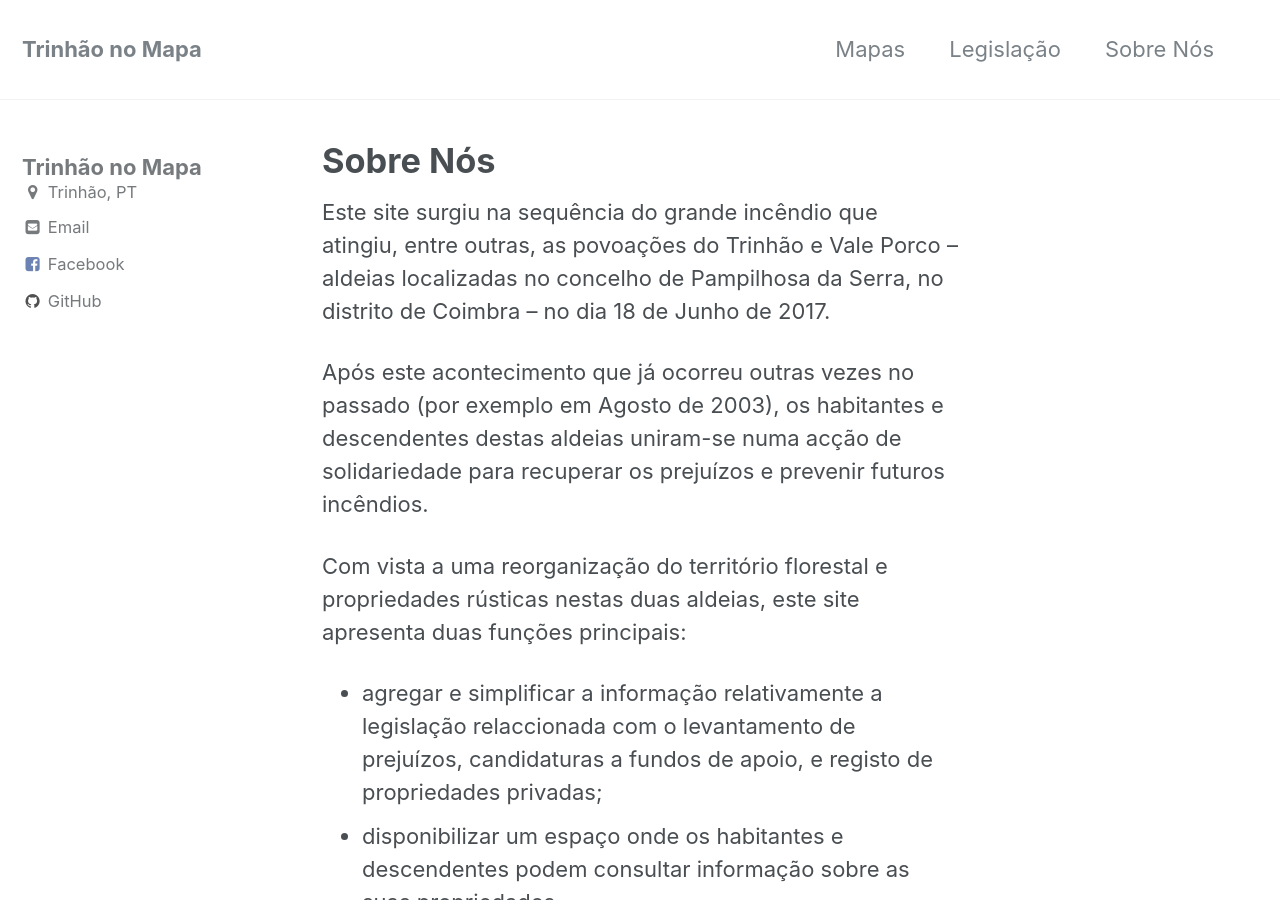
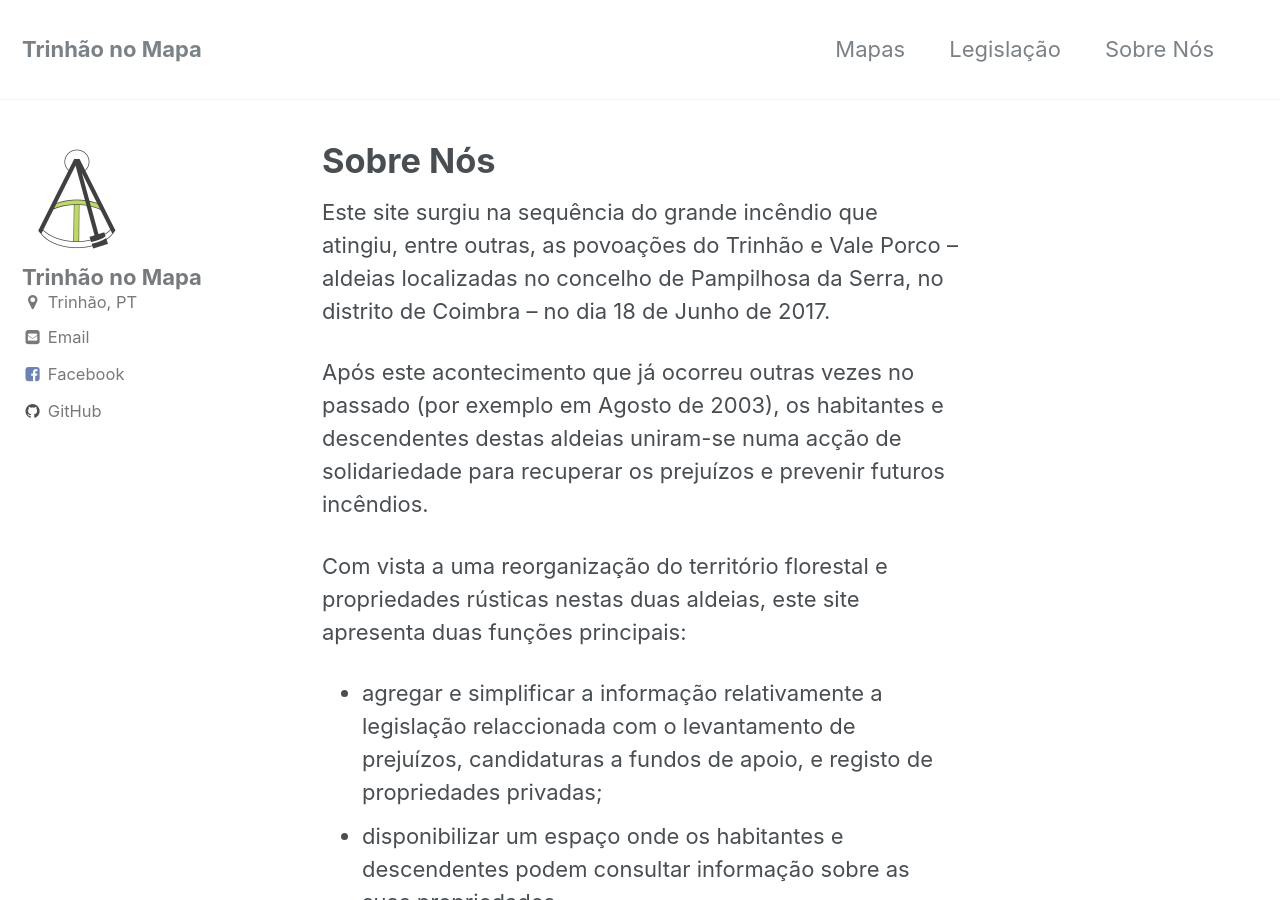
Before and after one commit to trinhaonomapa/trinhaonomapa.github.io, a Jekyll site: the page built from _pages/sobre.md, in a window 1280 px wide and 900 px high. Built offline with Jekyll 4.4.1, drawn with Linux system fonts in a browser that asks for light colours.

Commit message:
Added logo to sidebar profile

```diff
--- a/_config.yml
+++ b/_config.yml
@@ -78,7 +78,7 @@
 # Site Author
 author:
   name             : "Trinhão no Mapa"
-  avatar           : # path of avatar image, e.g. "/assets/images/bio-photo.jpg"
+  avatar           : "/assets/images/trinhaonomapa.png"
   bio              :
   location         : "Trinhão, PT"
   email            : trinhaonomapa@gmail.com
--- a/_sass/minimal-mistakes/_sidebar.scss
+++ b/_sass/minimal-mistakes/_sidebar.scss
@@ -106,11 +106,9 @@
 
   img {
     max-width: 110px;
-    border-radius: 50%;
 
     @include breakpoint($large) {
       padding: 5px;
-      border: 1px solid $border-color;
     }
   }
 }
```
Also changed, not shown: assets/images/trinhaonomapa.png (added).
